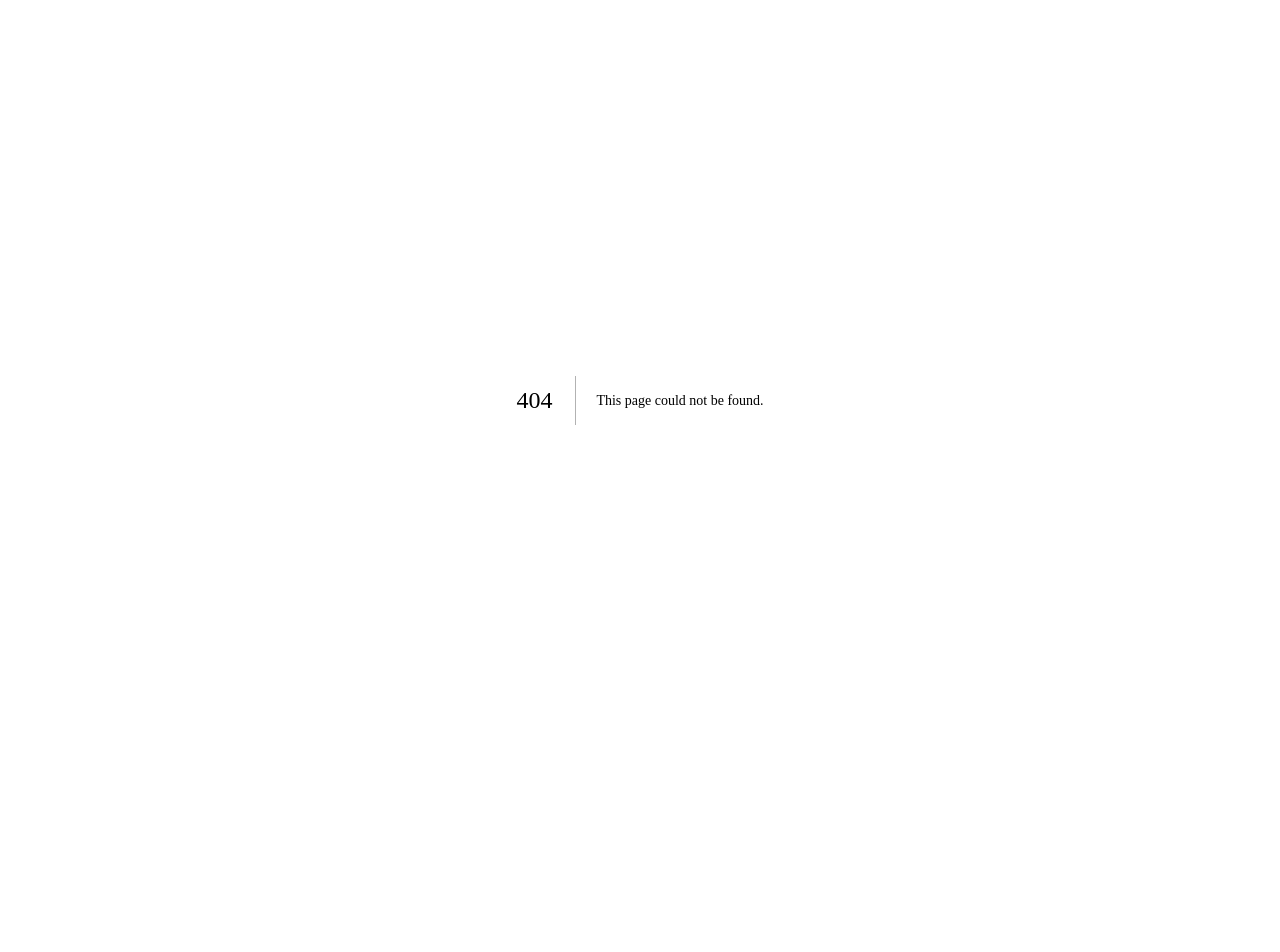
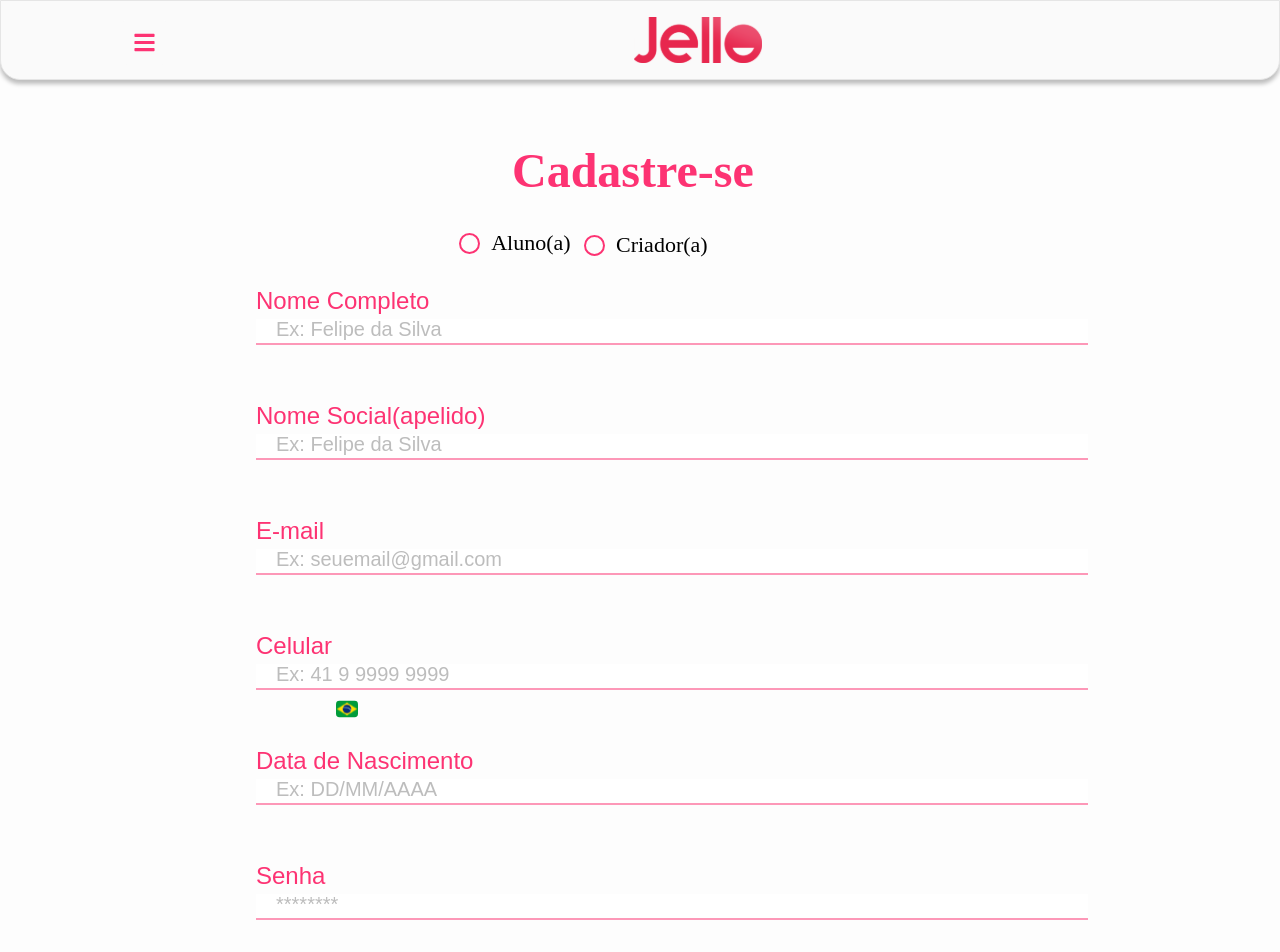
Before and after one commit to Jello-Education/front_blog, a Next.js app: page /register in a window 1280 px wide. Before the commit this address had no page. Shown: the top 952 px of the page. Before the commit the page ends 800 px from the top, so only its background shows below. Built offline with nearby package versions, Linux system fonts and the light colour scheme.

Commit message:
Criação da página Register

```diff
--- /dev/null
+++ b/src/pages/register/index.tsx
@@ -0,0 +1,83 @@
+import React from "react";
+
+import Header from "../../components/Shared/Header";
+import JelloInfo from "../../components/Shared/JelloInfo";
+
+import { Container, Input, Button } from "../../styles/registerStyles";
+
+const register: React.FC = () => {
+  return (
+    <Container>
+      <Header />
+      <h1 className="title">Cadastre-se</h1>
+      <Input>
+        <div className="container">
+          <label className="student">
+            Aluno(a)
+            <input type="checkbox" />
+            <span className="checkmark"></span>
+          </label>
+        </div>
+        <div className="container">
+          <label className="prof">
+            Criador(a)
+            <input type="checkbox" />
+            <span className="checkmark"></span>
+          </label>
+        </div>
+      </Input>
+
+      <Input>
+        <h1>Nome Completo</h1>
+        <input
+          className="lineText"
+          type="text"
+          placeholder="Ex: Felipe da Silva"
+        />
+      </Input>
+      <Input>
+        <h1>Nome Social(apelido)</h1>
+        <input
+          className="lineText"
+          type="text"
+          placeholder="Ex: Felipe da Silva"
+        />
+      </Input>
+      <Input>
+        <h1>E-mail</h1>
+        <input
+          className="lineText"
+          type="text"
+          placeholder="Ex: seuemail@gmail.com"
+        />
+      </Input>
+      <Input>
+        <h1>Celular</h1>
+        <div className="flag"></div>
+        <input
+          className="lineText"
+          type="text"
+          placeholder="Ex: 41 9 9999 9999"
+        />
+      </Input>
+      <Input>
+        <h1>Data de Nascimento</h1>
+        <input className="lineText" type="text" placeholder="Ex: DD/MM/AAAA" />
+      </Input>
+      <Input>
+        <h1>Senha</h1>
+        <input className="lineText" type="text" placeholder="********" />
+      </Input>
+      <Input>
+        <h1>Confirmar senha</h1>
+        <input className="lineText" type="text" placeholder="********" />
+      </Input>
+      <Button>
+        <a>Concluir</a>
+      </Button>
+      <JelloInfo />
+    </Container>
+  );
+};
+
+export default register;
--- a/src/pages/terms/index.tsx
+++ b/src/pages/terms/index.tsx
@@ -2,7 +2,6 @@ import React from "react";
 
 import Header from "../../components/Shared/Header";
 import JelloInfo from "../../components/Shared/JelloInfo";
-import SEO from "../../components/Seo";
 
 import { Container } from "../../styles/aboutStyles";
 import { TextBox, Checkbox } from "../../styles/termsStyles";
@@ -11,7 +10,6 @@ const TermsJello: React.FC = () => {
   return (
     <Container>
       <Header />
-      <SEO title="Termos" />
       <TextBox>
         <div>
           <div className="ScrollBar">
--- /dev/null
+++ b/src/styles/registerStyles.ts
@@ -0,0 +1,300 @@
+import styled from "styled-components";
+
+export const Container = styled.div`
+  .title {
+    position: relative;
+    width: 302px;
+    height: 36px;
+    left: 569px;
+    top: 152px;
+
+    font-weight: bold;
+    font-size: 48px;
+    line-height: 59px;
+    display: flex;
+    align-items: center;
+    text-align: center;
+
+    color: #fd3373;
+  }
+
+  @media (min-width: 950px) and (max-width: 1500px) {
+    .title {
+      left: 40%;
+    }
+  }
+
+  @media (min-width: 700px) and (max-width: 900px) {
+    .title {
+      left: 229px;
+    }
+  }
+  @media (max-width: 425px) {
+    .title {
+      left: 59px;
+      top: 120px;
+      font-size: 35px;
+      width: 177px;
+    }
+  }
+`;
+
+export const Input = styled.div`
+  .container {
+    display: block-inline;
+    position: relative;
+    width: 80px;
+    height: 21px;
+    left: 36rem;
+    top: 12.1rem;
+    cursor: pointer;
+    font-size: 22px;
+    -webkit-user-select: none;
+    -moz-user-select: none;
+    -ms-user-select: none;
+    user-select: none;
+  }
+
+  .student {
+    position: relative;
+    left: 1.5rem;
+  }
+
+  .prof {
+    position: relative;
+    left: 10rem;
+    top: -1.2rem;
+  }
+
+  .container input {
+    position: absolute;
+    opacity: 0;
+    cursor: pointer;
+  }
+
+  .checkmark {
+    position: absolute;
+    top: 0.2rem;
+    left: -2rem;
+    height: 21px;
+    width: 21px;
+    border: 2px solid #fd3373;
+    border-radius: 50%;
+  }
+
+  .container input:checked ~ .checkmark {
+    background-color: white;
+  }
+
+  .checkmark:after {
+    content: "";
+    position: absolute;
+    display: none;
+  }
+
+  .container input:checked ~ .checkmark:after {
+    display: block;
+  }
+
+  .container .checkmark:after {
+    top: 1px;
+    left: 1px;
+    width: 15px;
+    height: 15px;
+    border-radius: 50%;
+    background: #fd3373;
+  }
+
+  .lineText {
+    position: relative;
+    width: 690px;
+    height: 0px;
+    left: 340px;
+    top: 10rem;
+
+    padding: 12px 20px;
+    margin: 8px 0;
+    border: none;
+    border-bottom: 2px solid #fd98b8;
+
+    ::placeholder {
+      font-size: 20px;
+      line-height: 15px;
+      color: #bdbdbd;
+
+      /* identical to box height */
+    }
+  }
+  .flag {
+    position: absolute;
+    width: 22px;
+    height: 22px;
+    top: 43.6rem;
+    left: 21rem;
+    z-index: 99;
+
+    background-size: 22px 22px;
+    background-image: url("bandeira.svg");
+    background-repeat: no-repeat;
+  }
+
+  h1 {
+    position: relative;
+    width: 276.86px;
+    height: 25px;
+    left: 340px;
+    top: 10rem;
+    margin-top: 3rem;
+
+    font-family: "Montserrat", sans-serif;
+    font-style: normal;
+    font-weight: 500;
+    font-size: 24px;
+    line-height: 29px;
+
+    color: #fd3373;
+  }
+
+  @media (min-width: 1440) {
+    .lineText {
+      width: 65%;
+      left: 20%;
+    }
+    h1 {
+      left: 20%;
+    }
+
+    .student {
+      left: -106%;
+    }
+
+    .prof {
+      left: 50%;
+
+      top: -19px;
+    }
+  }
+  }
+
+  @media (min-width: 950px) and (max-width: 1400px) {
+    .lineText {
+      width: 65%;
+      left: 20%;
+    }
+    h1 {
+      left: 20%;
+    }
+
+    .student {
+      left: -106%;
+    }
+
+    .prof {
+      left: 50%;
+
+      top: -19px;
+    }
+  }
+
+  @media (min-width: 700px) and (max-width: 900px) {
+    .lineText {
+      width: 71%;
+
+      left: 105px;
+    }
+
+    h1 {
+      left: 106px;
+    }
+
+    .flag {
+      left: 7rem;
+    }
+
+    .student {
+      left: -18.5rem;
+    }
+    .prof {
+      top: -1.3rem;
+    left: -10rem;
+    }
+  }
+
+  @media (max-width: 600px) {
+    .container {
+      left: 6rem;
+    }
+
+    .lineText {
+      left: 24px;
+      width: 80%;
+
+      ::placeholder {
+        font-size: 10px;
+      }
+    }
+
+    h1 {
+      left: 26px;
+      font-size: 18px;
+    }
+
+    .flag {
+      top: 42.6rem;
+      left: 2rem;
+    }
+
+    .student {
+      left: -1.5rem;
+    }
+
+    .prof {
+      left: 13rem;
+      top: -1.8rem;
+    }
+  }
+`;
+export const Button = styled.div`
+  a {
+    position: relative;
+    width: 325.71px;
+    height: 56px;
+    left: 549px;
+    top: 11rem;
+
+    background: #44f9bd;
+    box-shadow: 0px 4px 10px rgba(40, 40, 40, 0.5);
+    border-radius: 50px;
+
+    cursor: pointer;
+    font-weight: bold;
+    font-size: 34px;
+    line-height: 59px;
+    display: flex;
+    align-items: center;
+    text-align: center;
+    padding: 1rem 6rem;
+
+    margin-bottom: 15rem;
+    margin-top: 35px;
+  }
+
+  @media (min-width: 950px) and (max-width: 1400px) {
+    a {
+      left: 38%;
+    }
+  }
+  @media (min-width: 700px) and (max-width: 900px) {
+    a {
+      left: 210px;
+    }
+  }
+  @media (max-width: 425px) {
+    a {
+      width: 214.71px;
+      height: 46px;
+      left: 51px;
+      font-size: 23px;
+    }
+  }
+`;
```
Also changed, not shown: public/bandeira.svg (added), src/components/Shared/checked/index.tsx (added), src/components/Shared/checked/stlyes.ts (added).
